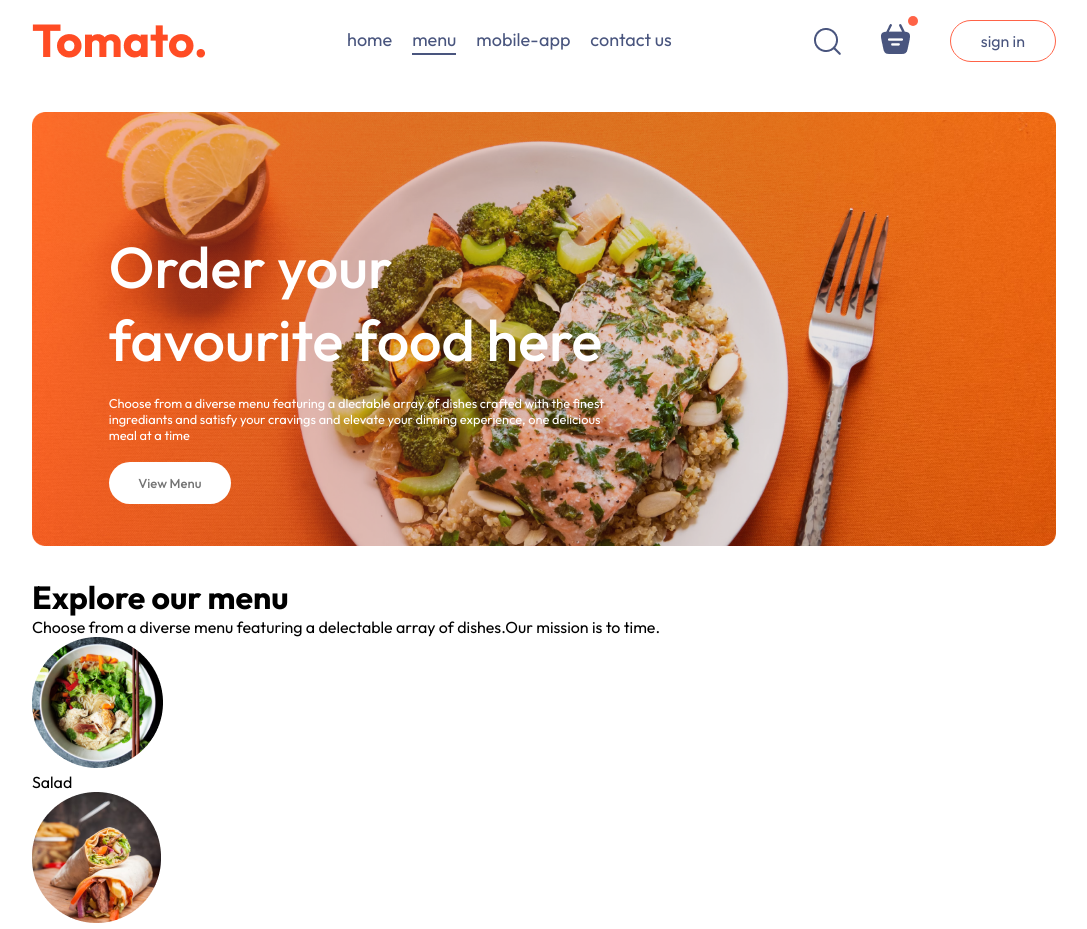
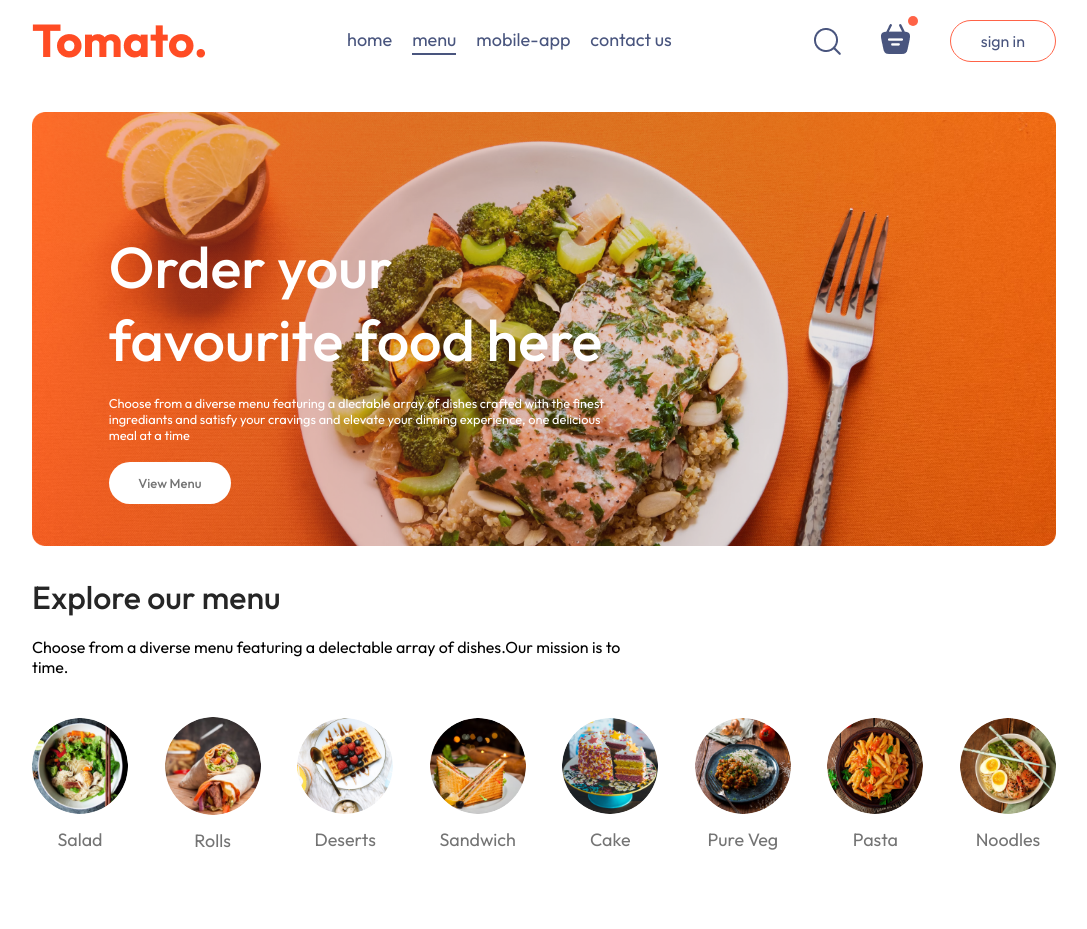
Before and after one commit to Priya-Satpathy/Foodapp-website, a React (Vite) app: page / in a window 1280 px wide. Shown: the top 929 px of the page, without its empty margins (96-1183 px from the left). After the commit the page ends 872 px from the top, so only its background shows below. Built offline with nearby package versions, Linux system fonts and the light colour scheme.

Commit message:
content add

```diff
--- a/src/Components/ExploreMenu/ExploreMenu.css
+++ b/src/Components/ExploreMenu/ExploreMenu.css
@@ -0,0 +1,39 @@
+.explore-menu{
+    display: flex;
+    flex-direction: column;
+    gap: 20px;
+}
+.explore-menu h1{
+    color: #262626;
+    font-weight: 500;
+}
+.explore-menu-text{
+    max-width: 60%;
+    columns: #808080
+
+}
+.explore-menu-list{
+    display: flex;
+    justify-content: space-between;
+    align-items: center;
+    gap: 30px;
+    text-align: center;
+    margin: 20px 0px;
+    overflow: scroll;
+}
+.explore-menu-list::-webkit-scrollbar{
+    display: none;
+}
+.explore-menu-list-item img{
+    width: 7.5vw;
+    min-width: 80px;
+    cursor: pointer;
+    border-radius: 50%;
+    transition: 0.2s;
+}
+.explore-menu-list-item p{
+    margin-top: 10px;
+    color: #747474;
+    font-size: max(1.4vw,16px);
+    cursor: pointer;
+}
```
